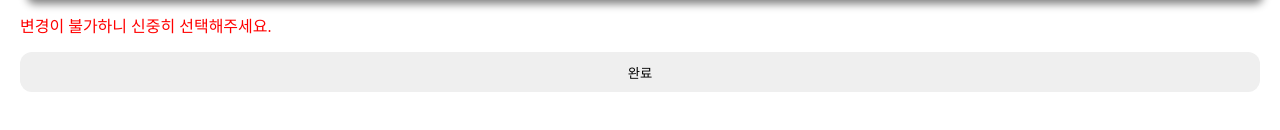
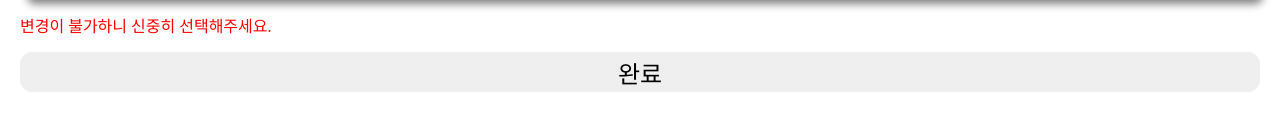
Before and after one commit to 2022Letters/frontend, a React (Create React App) app: page /login/nickname in a window 1280 px wide. Shown: the part 172-302 px from the top of the page. Built offline with nearby package versions, Linux system fonts and the light colour scheme; a web font is replaced by a local one.

Commit message:
Refactor : #3 공통 컴포넌트 너비 수정 및 닉네임 화면 적용

```diff
--- a/src/components/common/style.tsx
+++ b/src/components/common/style.tsx
@@ -2,7 +2,7 @@ import styled from 'styled-components';
 
 export const Button = styled.button`
   height: 2.5rem;
-  width: 80%;
+  width: 100%;
   border: none;
   border-radius: 12px;
   margin-bottom: 45px;
--- a/src/pages/nickname.tsx
+++ b/src/pages/nickname.tsx
@@ -1,5 +1,6 @@
 import React from 'react';
 import styled from 'styled-components';
+import { Button } from '../components/common/style';
 
 const NickWrap = styled.div`
   height: 100%;
@@ -38,13 +39,6 @@ const BtnPosition = styled.div`
   bottom: 45px;
 `;
 
-const NickBtn = styled.button`
-  height: 2.5rem;
-  width: 100%;
-  border: none;
-  border-radius: 12px;
-`;
-
 function Nickname() {
   return (
     <NickWrap>
@@ -55,7 +49,7 @@ function Nickname() {
           <NickMsg>변경이 불가하니 신중히 선택해주세요.</NickMsg>
         </NickDiv>
         <BtnPosition>
-          <NickBtn type="button">완료</NickBtn>
+          <Button type="button">완료</Button>
         </BtnPosition>
       </NickBody>
     </NickWrap>
```
